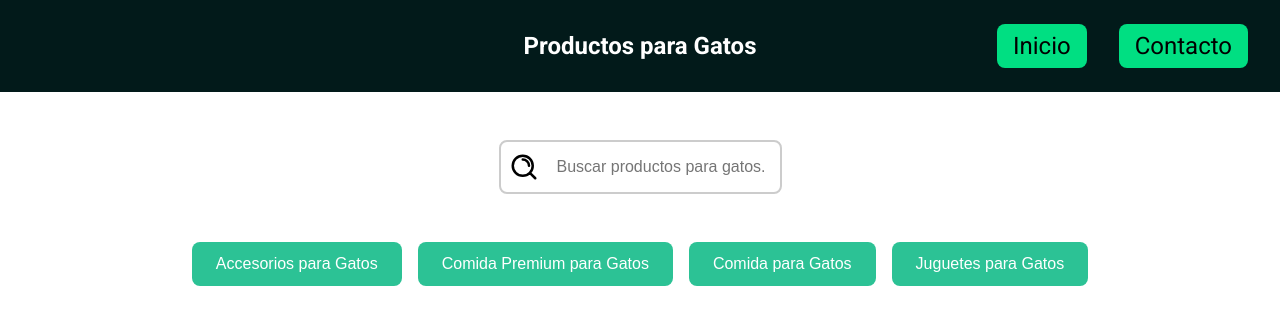
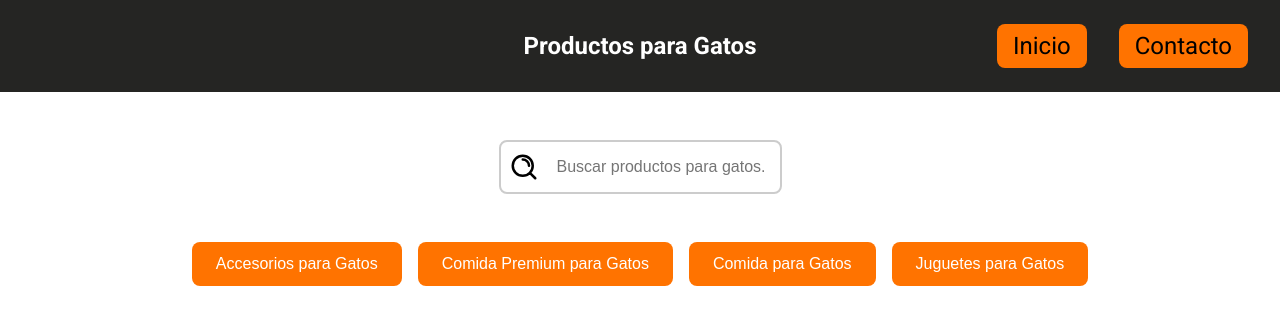
Before and after one commit to sebastian7010/RIN-TIN-TIN-DEFINITIVO, a plain HTML site: page gato/gato.html in a window 1280 px wide. Shown: the top 325 px of the page. Drawn offline with Linux system fonts and the light colour scheme.

Commit message:
colores todas las paginas

```diff
--- a/catalogo/catalogo.css
+++ b/catalogo/catalogo.css
@@ -32,7 +32,7 @@ body {
 /* Encabezado */
 
 .header {
-    background-color: #021A1A;
+    background-color: #252523;
     color: white;
     padding: 1rem 2rem;
     display: flex;
@@ -68,7 +68,7 @@ body {
     text-decoration: none;
     font-size: 1.5rem;
     padding: 0.5rem 1rem;
-    background-color: #00df82;
+    background-color: #ff7300;
     /* Fondo del botón */
     border-radius: 0.5rem;
     /* Bordes redondeados */
@@ -79,7 +79,7 @@ body {
 
 .navbar ul li a:hover {
     transform: scale(1.1);
-    background-color: #2CC295;
+    background-color: #fe5800;
     /* Cambia el color de fondo al pasar el mouse */
     color: white;
     /* Opcional: cambia el color del texto */
@@ -136,7 +136,7 @@ body {
 }
 
 #search-button {
-    background-color: #2cc295;
+    background-color: #ff7300;
     color: white;
     border: none;
     padding: 0.5rem 1rem;
@@ -147,7 +147,7 @@ body {
 }
 
 #search-button:hover {
-    background-color: #00df82;
+    background-color: #fe5800;
 }
 
 .filters {
--- a/gato/gato.css
+++ b/gato/gato.css
@@ -22,7 +22,7 @@ body {
 }
 
 .header {
-    background-color: #021A1A;
+    background-color: #252523;
     color: white;
     padding: 2rem 2rem;
     display: flex;
@@ -67,16 +67,10 @@ body {
     text-decoration: none;
     font-size: 1.5rem;
     padding: 0.5rem 1rem;
-    background-color: #00df82;
+    background-color: #ff7300;
     border-radius: 0.5rem;
     color: black;
     transition: transform 0.3s ease, background-color 0.3s ease;
-}
-
-.navbar ul li a:hover {
-    transform: scale(1.1);
-    background-color: #2CC295;
-    color: white;
 }
 
 .navbar h1 {
@@ -110,7 +104,7 @@ body {
     text-decoration: none;
     font-size: 1.5rem;
     padding: 0.5rem 1rem;
-    background-color: #00df82;
+    background-color: #ff7300;
     /* Fondo del botón */
     border-radius: 0.5rem;
     /* Bordes redondeados */
@@ -121,7 +115,7 @@ body {
 
 .navbar ul li a:hover {
     transform: scale(1.1);
-    background-color: #2CC295;
+    background-color: #fe5800;
     /* Cambia el color de fondo al pasar el mouse */
     color: white;
     /* Opcional: cambia el color del texto */
@@ -256,7 +250,7 @@ footer {
 }
 
 .filter-btn {
-    background-color: #2CC295;
+    background-color: #ff7300;
     color: white;
     border: none;
     padding: 0.8rem 1.5rem;
@@ -267,7 +261,7 @@ footer {
 }
 
 .filter-btn:hover {
-    background-color: #00df82;
+    background-color: #fe5800;
     transform: scale(1.05);
 }
 
--- a/perro/perro.css
+++ b/perro/perro.css
@@ -22,7 +22,7 @@ body {
 }
 
 .header {
-    background-color: #021A1A;
+    background-color: #252523;
     color: white;
     padding: 1rem 2rem;
     display: flex;
@@ -77,7 +77,7 @@ body {
     text-decoration: none;
     font-size: 1.5rem;
     padding: 0.5rem 1rem;
-    background-color: #00df82;
+    background-color: #ff7300;
     /* Fondo del botón */
     border-radius: 0.5rem;
     /* Bordes redondeados */
@@ -88,7 +88,7 @@ body {
 
 .navbar ul li a:hover {
     transform: scale(1.1);
-    background-color: #2CC295;
+    background-color: #fe5800;
     /* Cambia el color de fondo al pasar el mouse */
     color: white;
     /* Opcional: cambia el color del texto */
@@ -223,7 +223,7 @@ footer {
 }
 
 .filter-btn {
-    background-color: #2CC295;
+    background-color: #ff7300;
     color: white;
     border: none;
     padding: 0.8rem 1.5rem;
@@ -234,7 +234,7 @@ footer {
 }
 
 .filter-btn:hover {
-    background-color: #00df82;
+    background-color: #fe5800;
     transform: scale(1.05);
 }
 
```
Also changed, not shown: styles.css (+1 -6 lines).
